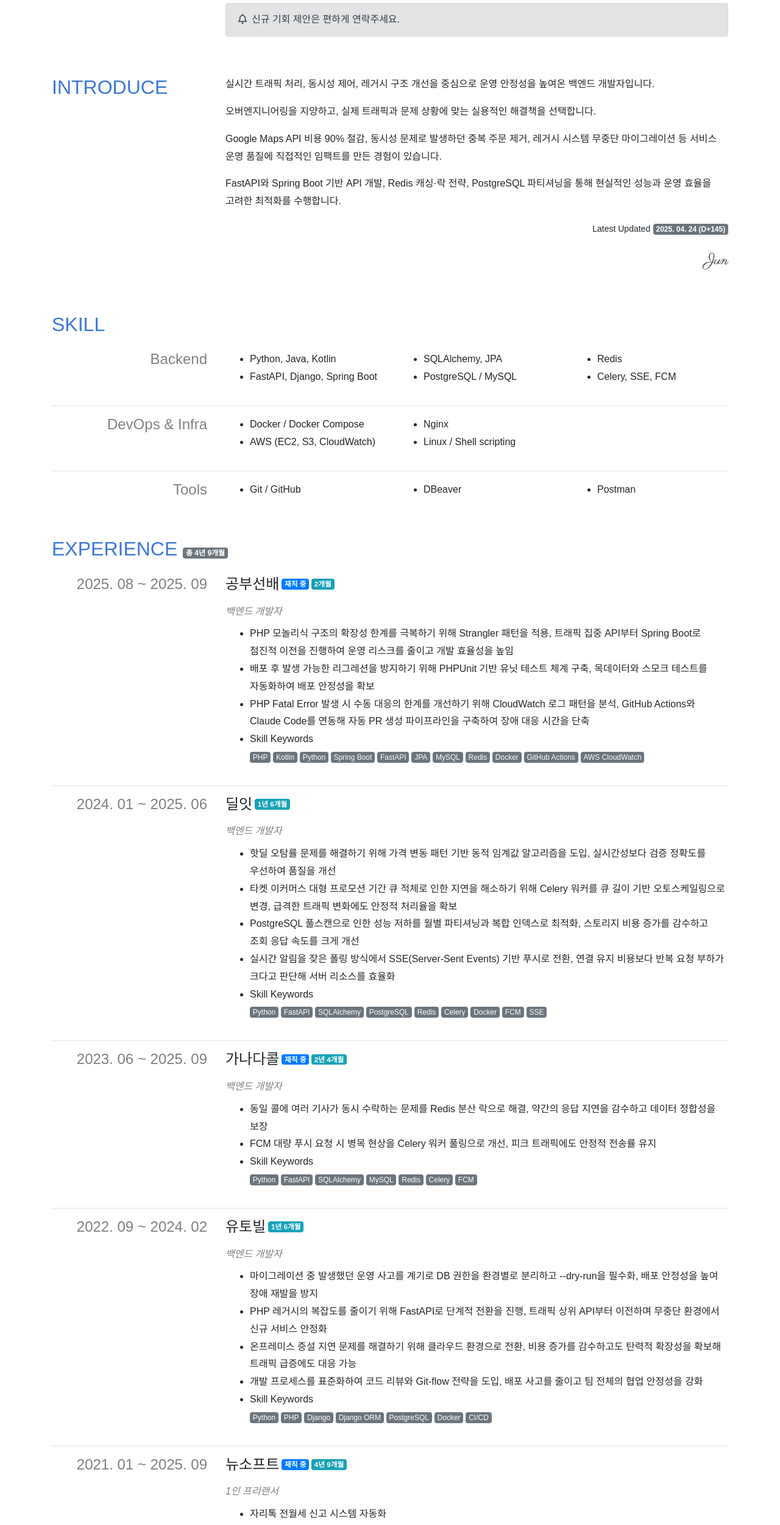
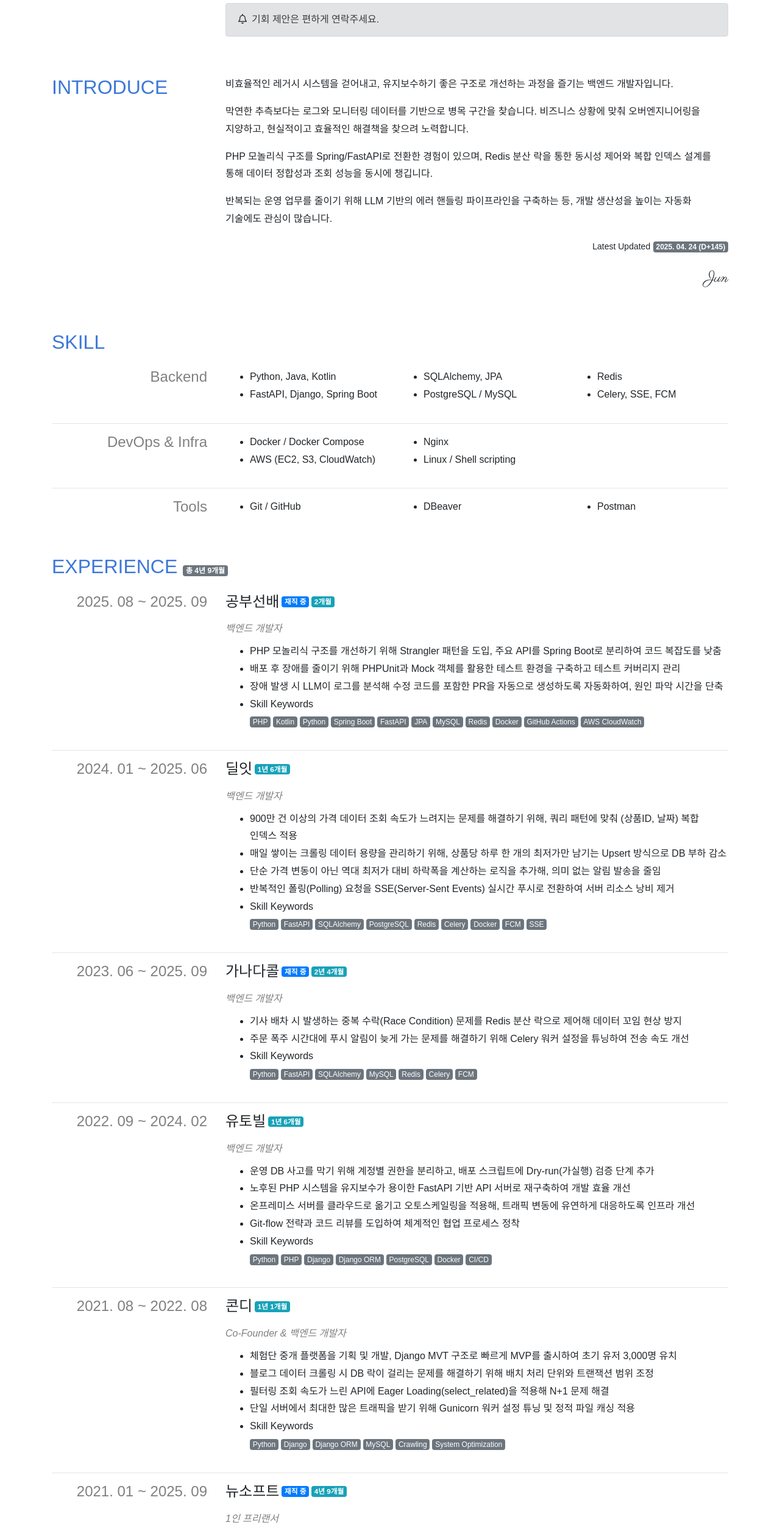
Before and after one commit to yuneast/resume, a Next.js app: page / in a window 1280 px wide. Shown: the part 241-2742 px from the top of the page at 61% size. Built offline with nearby package versions, Linux system fonts and the light colour scheme; a web font is replaced by a local one.

Commit message:
ㅎㅇㅎㅇ

```diff
--- a/payload/experience.ts
+++ b/payload/experience.ts
@@ -1,5 +1,3 @@
-//기술적 구체성 과 부하 분산 강조해서 전체를 다시 해줘. 수치는 없어도 돼.
-
 import { IExperience } from '../component/experience/IExperience';
 
 const experience: IExperience.Payload = {
@@ -13,52 +11,16 @@ const experience: IExperience.Payload = {
           title: '백엔드 개발자',
           startedAt: '2025-08',
           descriptions: [
-            'PHP 모놀리식 구조의 확장성 한계를 극복하기 위해 Strangler 패턴을 적용, 트래픽 집중 API부터 Spring Boot로 점진적 이전을 진행하여 운영 리스크를 줄이고 개발 효율성을 높임',
-            '배포 후 발생 가능한 리그레션을 방지하기 위해 PHPUnit 기반 유닛 테스트 체계 구축, 목데이터와 스모크 테스트를 자동화하여 배포 안정성을 확보',
-            'PHP Fatal Error 발생 시 수동 대응의 한계를 개선하기 위해 CloudWatch 로그 패턴을 분석, GitHub Actions와 Claude Code를 연동해 자동 PR 생성 파이프라인을 구축하여 장애 대응 시간을 단축',
+            'PHP 모놀리식 구조를 개선하기 위해 Strangler 패턴을 도입, 주요 API를 Spring Boot로 분리하여 코드 복잡도를 낮춤',
+            '배포 후 장애를 줄이기 위해 PHPUnit과 Mock 객체를 활용한 테스트 환경을 구축하고 테스트 커버리지 관리',
+            '장애 발생 시 LLM이 로그를 분석해 수정 코드를 포함한 PR을 자동으로 생성하도록 자동화하여, 원인 파악 시간을 단축',
           ],
           skillKeywords: [
-            'PHP',
-            'Kotlin',
-            'Python',
-            'Spring Boot',
-            'FastAPI',
-            'JPA',
-            'MySQL',
-            'Redis',
-            'Docker',
-            'GitHub Actions',
-            'AWS CloudWatch',
+            'PHP', 'Kotlin', 'Python', 'Spring Boot', 'FastAPI', 'JPA', 'MySQL', 'Redis', 'Docker', 'GitHub Actions', 'AWS CloudWatch',
           ],
         },
       ],
     },
-    // {
-    //   title: '코보티스',
-    //   positions: [
-    //     {
-    //       title: '백엔드 개발자',
-    //       startedAt: '2024-10',
-    //       endedAt: '2025-06',
-    //       descriptions: [
-    //         '개발 프로세스를 표준화하여 코드 리뷰와 Git-flow 전략을 도입, 배포 사고를 줄이고 팀 전체의 협업 안정성을 강화',
-    //         'GPT API 호출 시 지연 발생 문제를 비동기 요청과 캐싱 레이어로 보완, 다중 사용자 요청 상황에서도 안정적 응답 속도 유지',
-    //       ],
-    //       skillKeywords: [
-    //         'Python',
-    //         "PHP",
-    //         'FastAPI',
-    //         'Laravel',
-    //         'SQLAlchemy',
-    //         'PostgreSQL',
-    //         'MySql',
-    //         'Redis',
-    //         'Celery',
-    //         'Docker',
-    //       ],
-    //     },
-    //   ],
-    // },
     {
       title: '딜잇',
       positions: [
@@ -67,21 +29,13 @@ const experience: IExperience.Payload = {
           startedAt: '2024-01',
           endedAt: '2025-06',
           descriptions: [
-            '핫딜 오탐률 문제를 해결하기 위해 가격 변동 패턴 기반 동적 임계값 알고리즘을 도입, 실시간성보다 검증 정확도를 우선하여 품질을 개선',
-            '타켓 이커머스 대형 프로모션 기간 큐 적체로 인한 지연을 해소하기 위해 Celery 워커를 큐 길이 기반 오토스케일링으로 변경, 급격한 트래픽 변화에도 안정적 처리율을 확보',
-            'PostgreSQL 풀스캔으로 인한 성능 저하를 월별 파티셔닝과 복합 인덱스로 최적화, 스토리지 비용 증가를 감수하고 조회 응답 속도를 크게 개선',
-            '실시간 알림을 잦은 폴링 방식에서 SSE(Server-Sent Events) 기반 푸시로 전환, 연결 유지 비용보다 반복 요청 부하가 크다고 판단해 서버 리소스를 효율화',
+            '900만 건 이상의 가격 데이터 조회 속도가 느려지는 문제를 해결하기 위해, 쿼리 패턴에 맞춰 (상품ID, 날짜) 복합 인덱스 적용',
+            '매일 쌓이는 크롤링 데이터 용량을 관리하기 위해, 상품당 하루 한 개의 최저가만 남기는 Upsert 방식으로 DB 부하 감소',
+            '단순 가격 변동이 아닌 역대 최저가 대비 하락폭을 계산하는 로직을 추가해, 의미 없는 알림 발송을 줄임',
+            '반복적인 폴링(Polling) 요청을 SSE(Server-Sent Events) 실시간 푸시로 전환하여 서버 리소스 낭비 제거',
           ],
           skillKeywords: [
-            'Python',
-            'FastAPI',
-            'SQLAlchemy',
-            'PostgreSQL',
-            'Redis',
-            'Celery',
-            'Docker',
-            'FCM',
-            'SSE',
+            'Python', 'FastAPI', 'SQLAlchemy', 'PostgreSQL', 'Redis', 'Celery', 'Docker', 'FCM', 'SSE',
           ],
         },
       ],
@@ -93,17 +47,11 @@ const experience: IExperience.Payload = {
           title: '백엔드 개발자 ',
           startedAt: '2023-06',
           descriptions: [
-            '동일 콜에 여러 기사가 동시 수락하는 문제를 Redis 분산 락으로 해결, 약간의 응답 지연을 감수하고 데이터 정합성을 보장',
-            'FCM 대량 푸시 요청 시 병목 현상을 Celery 워커 풀링으로 개선, 피크 트래픽에도 안정적 전송률 유지',
+            '기사 배차 시 발생하는 중복 수락(Race Condition) 문제를 Redis 분산 락으로 제어해 데이터 꼬임 현상 방지',
+            '주문 폭주 시간대에 푸시 알림이 늦게 가는 문제를 해결하기 위해 Celery 워커 설정을 튜닝하여 전송 속도 개선',
           ],
           skillKeywords: [
-            'Python',
-            'FastAPI',
-            'SQLAlchemy',
-            'MySQL',
-            'Redis',
-            'Celery',
-            'FCM',
+            'Python', 'FastAPI', 'SQLAlchemy', 'MySQL', 'Redis', 'Celery', 'FCM',
           ],
         },
       ],
@@ -116,19 +64,32 @@ const experience: IExperience.Payload = {
           startedAt: '2022-09',
           endedAt: '2024-02',
           descriptions: [
-            '마이그레이션 중 발생했던 운영 사고를 계기로 DB 권한을 환경별로 분리하고 --dry-run을 필수화, 배포 안정성을 높여 장애 재발을 방지',
-            'PHP 레거시의 복잡도를 줄이기 위해 FastAPI로 단계적 전환을 진행, 트래픽 상위 API부터 이전하며 무중단 환경에서 신규 서비스 안정화',
-            '온프레미스 증설 지연 문제를 해결하기 위해 클라우드 환경으로 전환, 비용 증가를 감수하고도 탄력적 확장성을 확보해 트래픽 급증에도 대응 가능',
-            '개발 프로세스를 표준화하여 코드 리뷰와 Git-flow 전략을 도입, 배포 사고를 줄이고 팀 전체의 협업 안정성을 강화',
+            '운영 DB 사고를 막기 위해 계정별 권한을 분리하고, 배포 스크립트에 Dry-run(가실행) 검증 단계 추가',
+            '노후된 PHP 시스템을 유지보수가 용이한 FastAPI 기반 API 서버로 재구축하여 개발 효율 개선',
+            '온프레미스 서버를 클라우드로 옮기고 오토스케일링을 적용해, 트래픽 변동에 유연하게 대응하도록 인프라 개선',
+            'Git-flow 전략과 코드 리뷰를 도입하여 체계적인 협업 프로세스 정착',
           ],
           skillKeywords: [
-            'Python',
-            'PHP',
-            'Django',
-            'Django ORM',
-            'PostgreSQL',
-            'Docker',
-            'CI/CD',
+            'Python', 'PHP', 'Django', 'Django ORM', 'PostgreSQL', 'Docker', 'CI/CD',
+          ],
+        },
+      ],
+    },
+    {
+      title: '콘디',
+      positions: [
+        {
+          title: 'Co-Founder & 백엔드 개발자',
+          startedAt: '2021-08',
+          endedAt: '2022-08',
+          descriptions: [
+            '체험단 중개 플랫폼을 기획 및 개발, Django MVT 구조로 빠르게 MVP를 출시하여 초기 유저 3,000명 유치',
+            '블로그 데이터 크롤링 시 DB 락이 걸리는 문제를 해결하기 위해 배치 처리 단위와 트랜잭션 범위 조정',
+            '필터링 조회 속도가 느린 API에 Eager Loading(select_related)을 적용해 N+1 문제 해결',
+            '단일 서버에서 최대한 많은 트래픽을 받기 위해 Gunicorn 워커 설정 튜닝 및 정적 파일 캐싱 적용',
+          ],
+          skillKeywords: [
+            'Python', 'Django', 'Django ORM', 'MySQL', 'Crawling', 'System Optimization',
           ],
         },
       ],
@@ -140,17 +101,13 @@ const experience: IExperience.Payload = {
           title: '1인 프리랜서',
           startedAt: '2021-01',
           descriptions: [
-            "자리톡 전월세 신고 시스템 자동화",
-            "암호화폐 거래소 구축",
-            "온라인 강의 플랫폼 구축",
-            "신차 장기렌트카 견적 플랫폼 구축",
+            "부동산 전월세 신고 자동화 시스템 구축",
+            "가상화폐 거래소 오더북 엔진 및 매수/매도 체결 로직 구현",
+            "온라인 강의 플랫폼 영상 스트리밍 연동 및 결제 기능 개발",
+            "신차 장기렌트카 견적 비교 알고리즘 개발",
           ],
           skillKeywords: [
-            'Python',
-            'PHP',
-            'JavaScript',
-            "MySQL",
-            'PostgreSQL',
+            'Python', 'PHP', 'JavaScript', 'MySQL', 'PostgreSQL',
           ],
         },
       ],
--- a/payload/introduce.ts
+++ b/payload/introduce.ts
@@ -5,14 +5,20 @@ const introduce: IIntroduce.Payload = {
   disable: false,
 
   contents: [
-    '실시간 트래픽 처리, 동시성 제어, 레거시 구조 개선을 중심으로 운영 안정성을 높여온 백엔드 개발자입니다.',
-    '오버엔지니어링을 지양하고, 실제 트래픽과 문제 상황에 맞는 실용적인 해결책을 선택합니다.',
-    'Google Maps API 비용 90% 절감, 동시성 문제로 발생하던 중복 주문 제거, 레거시 시스템 무중단 마이그레이션 등 서비스 운영 품질에 직접적인 임팩트를 만든 경험이 있습니다.',
-    'FastAPI와 Spring Boot 기반 API 개발, Redis 캐싱·락 전략, PostgreSQL 파티셔닝을 통해 현실적인 성능과 운영 효율을 고려한 최적화를 수행합니다.',
+    // 1. 정체성: 레거시 청산 & 안정성
+    '비효율적인 레거시 시스템을 걷어내고, 유지보수하기 좋은 구조로 개선하는 과정을 즐기는 백엔드 개발자입니다.',
+
+    // 2. 일하는 방식: 데이터 기반 의사결정 (추측 X -> 근거 O)
+    '막연한 추측보다는 로그와 모니터링 데이터를 기반으로 병목 구간을 찾습니다. 비즈니스 상황에 맞춰 오버엔지니어링을 지양하고, 현실적이고 효율적인 해결책을 찾으려 노력합니다.',
+
+    // 3. 핵심 역량: 마이그레이션, DB 최적화, 동시성
+    'PHP 모놀리식 구조를 Spring/FastAPI로 전환한 경험이 있으며, Redis 분산 락을 통한 동시성 제어와 복합 인덱스 설계를 통해 데이터 정합성과 조회 성능을 동시에 챙깁니다.',
+
+    // 4. 최신 기술 응용: LLM 자동화 강조 (차별점)
+    '반복되는 운영 업무를 줄이기 위해 LLM 기반의 에러 핸들링 파이프라인을 구축하는 등, 개발 생산성을 높이는 자동화 기술에도 관심이 많습니다.',
   ],
 
   sign: 'Jun',
-  // sign: packageJson.author.name,
   latestUpdated: lastestUpdatedAt,
 };
 
--- a/payload/profile.ts
+++ b/payload/profile.ts
@@ -32,7 +32,7 @@ const profile: IProfile.Payload = {
     },
   ],
   notice: {
-    title: '신규 기회 제안은 편하게 연락주세요.',
+    title: '기회 제안은 편하게 연락주세요.',
     icon: faBell,
   },
 };
```
